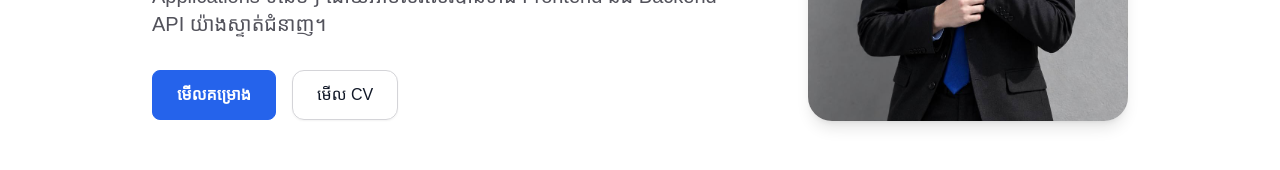
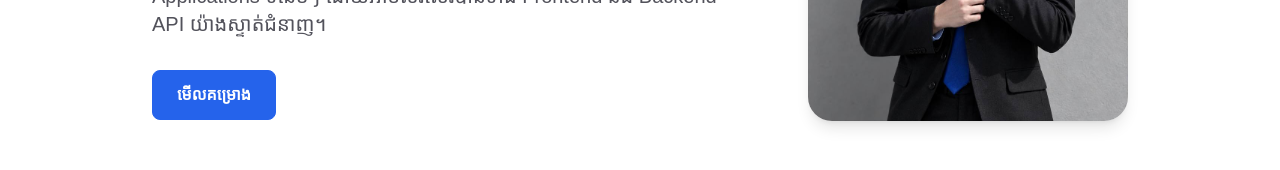
Before and after one commit to Maosokchea1/My_ProfolioSokchea, a React (Create React App) app: page / in a window 1280 px wide. Shown: the part 359-529 px from the top of the page. Built offline with nearby package versions, Linux system fonts and the light colour scheme; a web font is replaced by a local one.

Commit message:
Update all code

```diff
--- a/src/components/Home.jsx
+++ b/src/components/Home.jsx
@@ -53,7 +53,6 @@ const Home = ({ t, isDarkMode, lang }) => {
     : (t?.welcomeSubtitle || "I am a passionate developer dedicated to building modern, scalable, and user-friendly web applications, capable of handling both frontend and backend APIs.");
 
   const viewProjectsText = isKhmer ? "មើលគម្រោង" : (t?.viewProjects || "View Projects");
-  const viewCvText = isKhmer ? "មើល CV" : (t?.viewCv || "View CV");
 
   return (
     <section id="home" className={`py-24 transition-colors duration-300 ${isDarkMode ? 'bg-black text-white' : 'bg-white text-gray-900'}`}>
@@ -97,19 +96,6 @@ const Home = ({ t, isDarkMode, lang }) => {
               <Button href="#projects" variant="primary">
                 {viewProjectsText}
               </Button>
-
-              <a
-                href="/cv.pdf"
-                target="_blank"
-                rel="noopener noreferrer"
-                className={`px-6 py-3 rounded-xl font-medium border transition-all duration-300 flex items-center justify-center shadow-sm hover:-translate-y-0.5 ${
-                  isDarkMode
-                    ? 'border-zinc-700 text-white hover:bg-zinc-800 hover:border-zinc-600'
-                    : 'border-zinc-300 text-gray-900 hover:bg-gray-100 hover:border-zinc-400'
-                }`}
-              >
-                {viewCvText}
-              </a>
             </div>
           </div>
 
```
Also changed, not shown: 1 other file (tests, documents, lock files or other folders).
